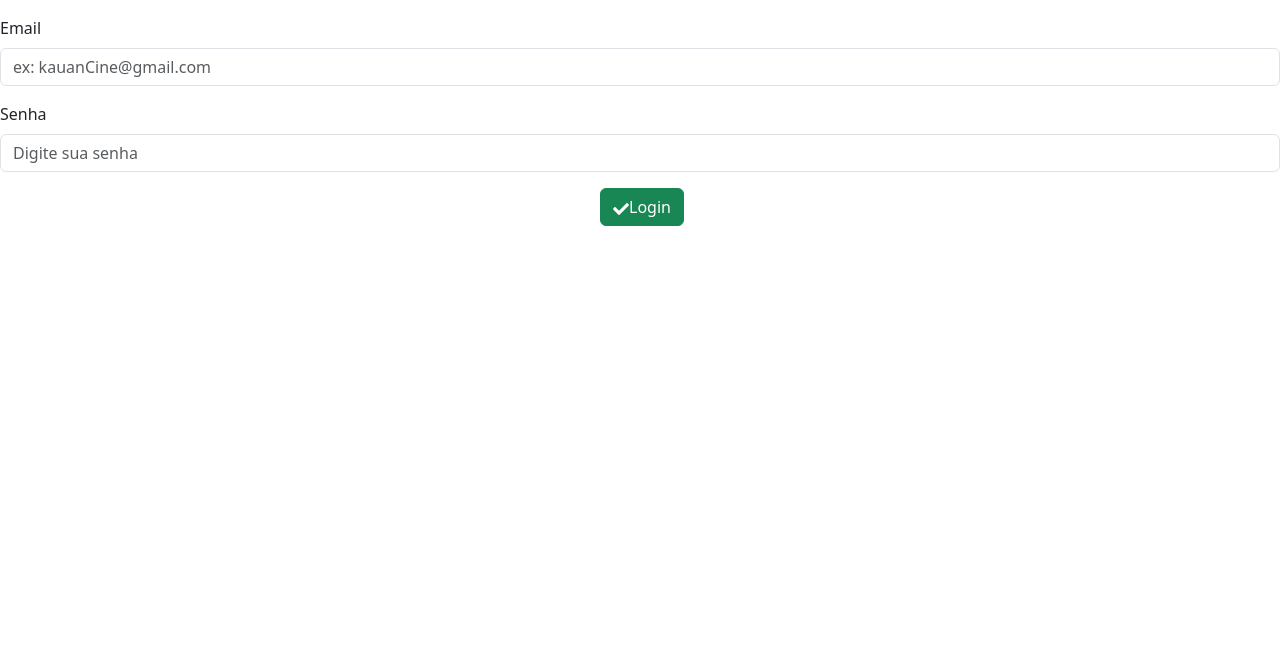
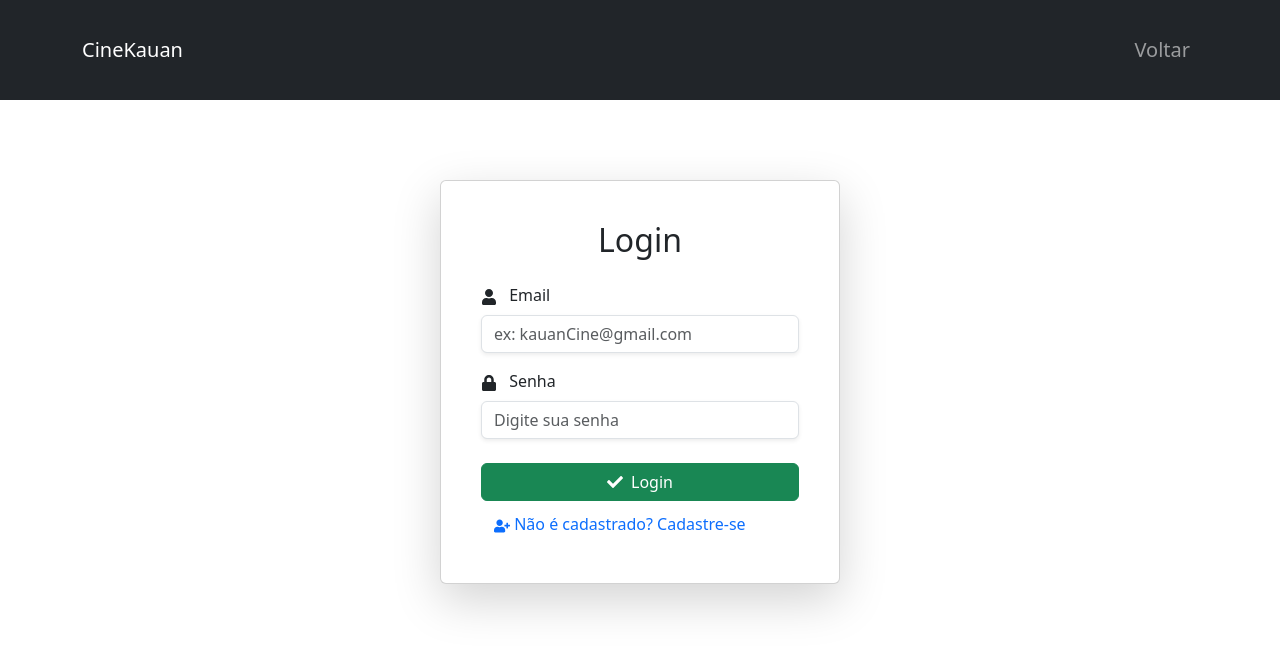
Before and after one commit to Dev-Souza/kauanCine, a Next.js app: page /users/login in a window 1280 px wide. Shown: the top 652 px of the page. Built offline with nearby package versions, Linux system fonts and the light colour scheme.

Commit message:
feat: Estilização da tela de login.

```diff
--- a/src/app/users/login/page.js
+++ b/src/app/users/login/page.js
@@ -1,36 +1,41 @@
-'use client'
+'use client';
 
-import { Formik } from "formik";
-import { useRouter } from "next/navigation";
-import { Button, Form } from "react-bootstrap";
-import { FaCheck } from "react-icons/fa";
-import Swal from "sweetalert2";
+import NavBarPadrao from '@/app/components/NavBarPadrao';
+import { Formik } from 'formik';
+import Link from 'next/link';
+import { useRouter } from 'next/navigation';
+import { Button, Form, Container, Card } from 'react-bootstrap';
+import { FaCheck, FaUser, FaLock, FaUserPlus } from 'react-icons/fa';
+import Swal from 'sweetalert2';
 
 export default function Page() {
-    const route = useRouter()
+    const route = useRouter();
 
     function autenticar(dados) {
         if (dados.email === 'admin' && dados.senha === 'admin') {
-            return route.push('/admin')
+            return route.push('/admin');
         }
-        // Buscar os usuários salvos no localStorage
         const usuarios = JSON.parse(localStorage.getItem('users')) || [];
-
-        // Verificar se o usuário existe e se a senha está correta
         const usuarioEncontrado = usuarios.find(usuario => usuario.email === dados.email);
 
         if (usuarioEncontrado && usuarioEncontrado.senha === dados.senha) {
-            route.push('/')
+            route.push('/');
         } else {
             Swal.fire({
-                icon: "error",
-                title: "Oops...",
-                text: "Email ou senha incorretos",
+                icon: 'error',
+                title: 'Oops...',
+                text: 'Email ou senha incorretos',
             });
         }
     }
 
     return (
+        <>
+            <NavBarPadrao caminho="/" />
+            <Container className="d-flex justify-content-center align-items-center" style={{ marginTop: 80 }}>
+                <Card className="shadow-lg p-4" style={{ maxWidth: '400px', width: '100%' }}>
+                    <Card.Body>
+                        <h2 className="text-center mb-4">Login</h2>
                         <Formik
                             initialValues={{ email: '', senha: '' }}
                             onSubmit={values => autenticar(values)}
@@ -40,32 +45,55 @@ export default function Page() {
                                 handleChange,
                                 handleSubmit,
                             }) => (
-                <Form className="mt-3">
+                                <Form onSubmit={handleSubmit}>
                                     <Form.Group className="mb-3" controlId="email">
-                        <Form.Label>Email</Form.Label>
-                        <Form.Control type="email"
+                                        <Form.Label>
+                                            <FaUser className="me-2" /> Email
+                                        </Form.Label>
+                                        <Form.Control
+                                            type="email"
                                             placeholder="ex: kauanCine@gmail.com"
                                             name="email"
                                             value={values.email}
                                             onChange={handleChange('email')}
+                                            className="shadow-sm"
                                         />
                                     </Form.Group>
-                    <Form.Group className="mb-3" controlId="senha">
-                        <Form.Label>Senha</Form.Label>
-                        <Form.Control type="password"
+                                    <Form.Group className="mb-4" controlId="senha">
+                                        <Form.Label>
+                                            <FaLock className="me-2" /> Senha
+                                        </Form.Label>
+                                        <Form.Control
+                                            type="password"
                                             placeholder="Digite sua senha"
                                             name="senha"
                                             value={values.senha}
                                             onChange={handleChange('senha')}
+                                            className="shadow-sm"
                                         />
                                     </Form.Group>
                                     <div className="text-center">
-                        <Button variant="success" className="ms-1" onClick={handleSubmit}>
-                            <FaCheck />Login
+                                        <Button
+                                            variant="success"
+                                            className="w-100 d-flex align-items-center justify-content-center"
+                                            onClick={handleSubmit}
+                                        >
+                                            <FaCheck className="me-2" /> Login
                                         </Button>
+                                    </div>
+                                    <div className="mt-1">
+                                        <Link href="/users/register" passHref>
+                                            <Button variant="link" className="text-decoration-none">
+                                                <FaUserPlus/> Não é cadastrado? Cadastre-se
+                                            </Button>
+                                        </Link>
                                     </div>
                                 </Form>
                             )}
                         </Formik>
-    )
+                    </Card.Body>
+                </Card>
+            </Container>
+        </>
+    );
 }
```
Lines whose indentation alone changed are shown as unchanged.
